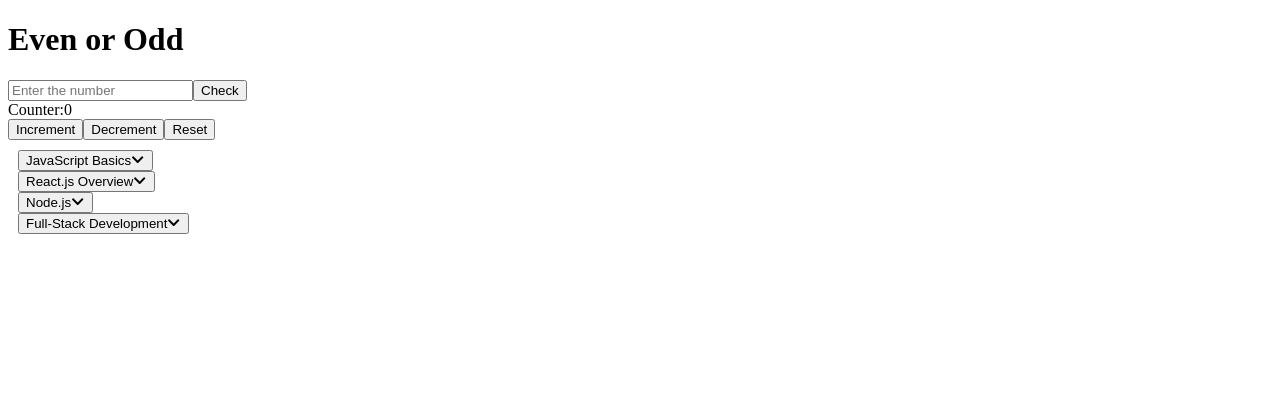
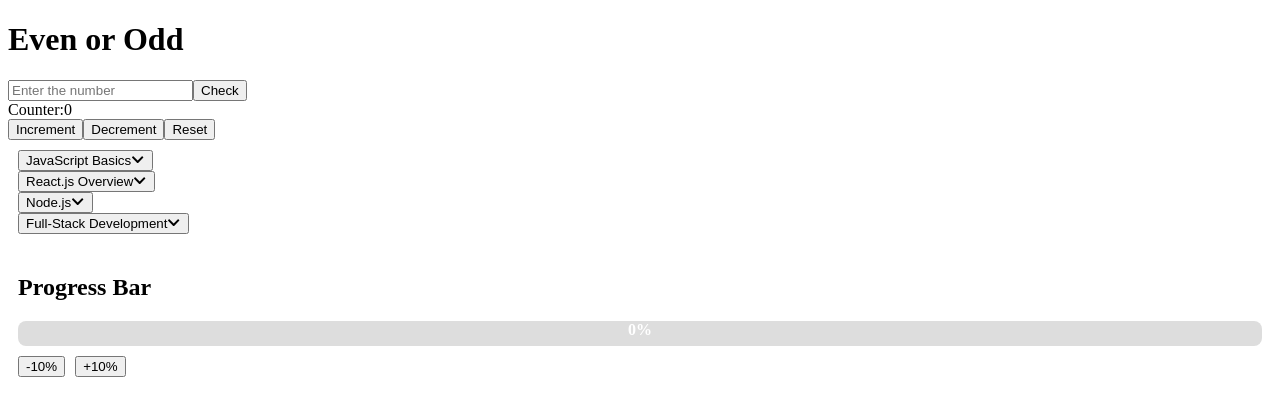
Before and after one commit to Kishore-L13/Namaste_react_Practice, a React (Vite) app: page / in a window 1280 px wide. Shown: the top 416 px of the page. Built offline with nearby package versions, Linux system fonts and the light colour scheme.

Commit message:
Progress Bar

```diff
--- a/src/App.jsx
+++ b/src/App.jsx
@@ -3,6 +3,7 @@ import './App.css'
 import Accordance from './Project/Accordance'
 import CheckEvenorOdd from './Project/CheckEvenorOdd'
 import CounterApp from './Project/CounterApp'
+import ProgressBar from './Project/Progress'
 function App() {
 
   return (
@@ -12,6 +13,7 @@ function App() {
         <CounterApp/>
        <div style={{padding:"10px"}}><Accordance/></div>
       </div>
+      <div style={{padding:"10px"}}><ProgressBar/></div>
     </>
   )
 }
--- /dev/null
+++ b/src/Project/Progress.jsx
@@ -0,0 +1,47 @@
+import React, { useState } from 'react';
+
+function ProgressBar() {
+    const [progress, setProgress] = useState(0)
+    const updateProgress = (delta) => {
+        setProgress(prev=>Math.max(0, Math.min(100,prev + delta)))
+    }
+    const getBarColor = () => {
+        if (progress >= 80) return "green"
+        if (progress >=40) return "orange"
+    }
+    return (
+        <div >
+        <h2>Progress Bar</h2>
+            <div style={{
+            height: "25px",
+            backgroundColor: "#ddd",
+            borderRadius: "8px",
+            overflow: "hidden",
+            position:"relative"
+        }}>
+                <div style={{
+                    width: `${progress}%`,
+                    height: "100%",
+                    backgroundColor: getBarColor(),
+                transition:"width 0.3s ease-in-out"
+            }} id="testBgColor"></div>
+                <span style={{
+                    position: "absolute",
+                    top: "0",
+                    left: "50%",
+                    transform: "translateX(-50%)",
+                    color: "#fff",
+                    fontWeight:"bold"
+                }}>{progress}%</span>
+            </div>
+            <div style={{ marginTop: "10px" }}>
+                <button onClick={() => updateProgress(-10)}>-10%</button>
+                <button onClick={() => updateProgress(+10)}
+style={{marginLeft:"10px"}}>+10%
+                </button>
+            </div>
+        </div>
+    );
+}
+
+export default ProgressBar;
```
